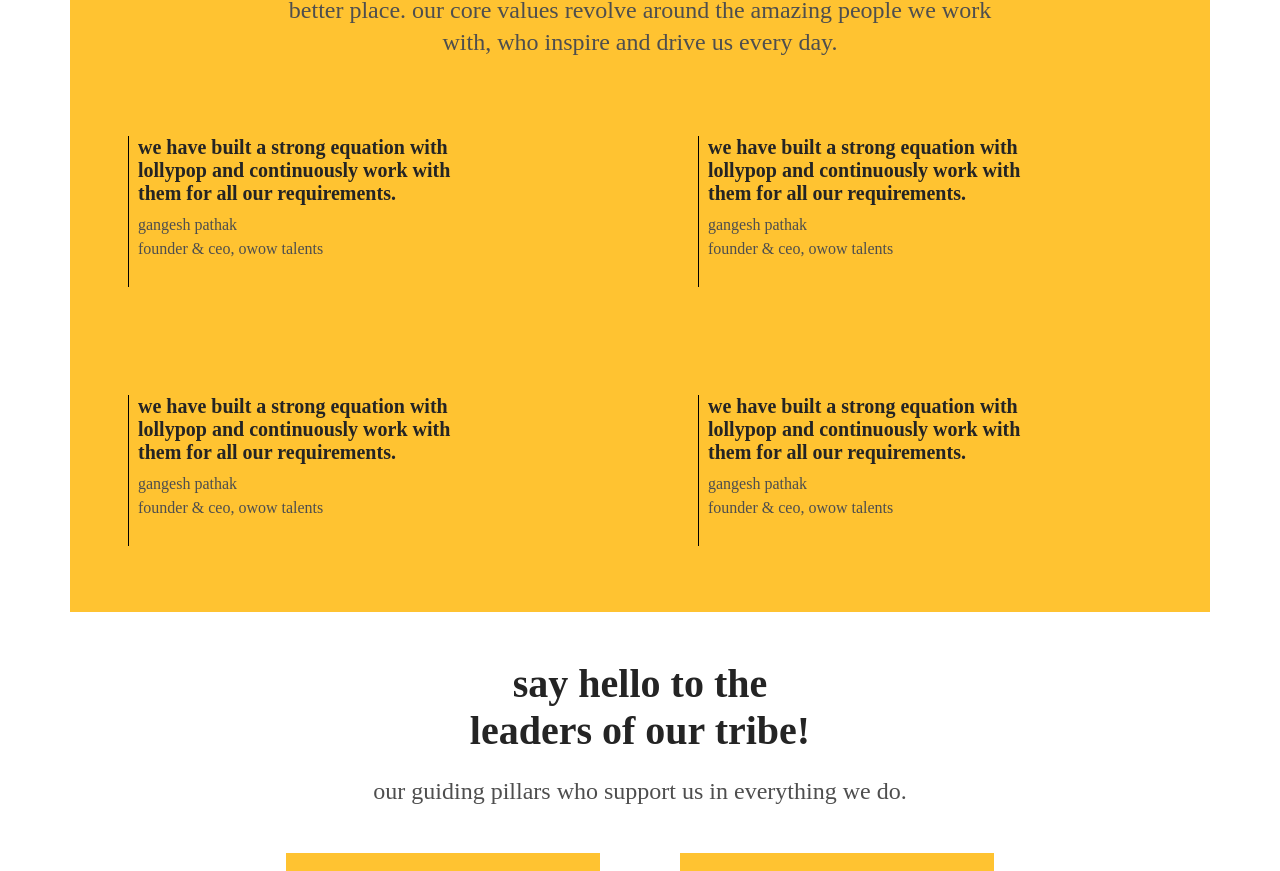
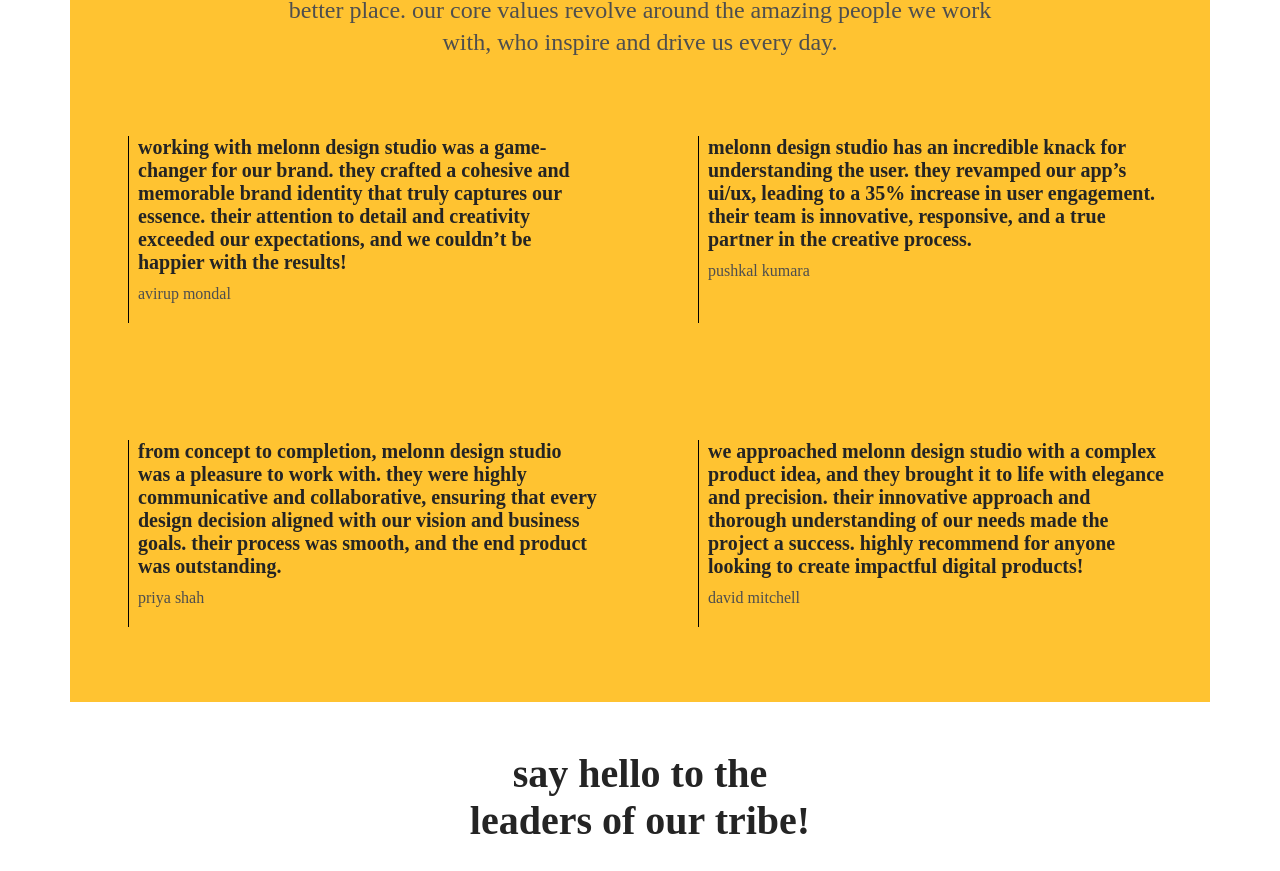
Before and after one commit to mayurnandwalkar/MellonnStududio, a React (Vite) app: page /about in a window 1280 px wide. Shown: the part 1756-2627 px from the top of the page. Built offline with nearby package versions, Linux system fonts and the light colour scheme; a web font is replaced by a local one.

Commit message:
testimonail added

```diff
--- a/src/Pages/AboutPage.jsx
+++ b/src/Pages/AboutPage.jsx
@@ -25,32 +25,32 @@ const AboutPage = () => {
                         <div className="grid-item">
                             <div className="mb-4">
                                 <div className="cst-hight-hr"></div>
-                                <h5>We have built a strong equation with Lollypop and continuously work with them for all our requirements.</h5>
-                                <span>Gangesh Pathak <br />Founder & CEO, Owow Talents</span>
+                                <h5>Working with Melonn Design Studio was a game-changer for our brand. They crafted a cohesive and memorable brand identity that truly captures our essence. Their attention to detail and creativity exceeded our expectations, and we couldn’t be happier with the results!</h5>
+                                <span>Avirup Mondal</span>
                             </div>
                         </div>
 
                         <div className="grid-item">
                             <div className="mb-4">
                                 <div className="cst-hight-hr"></div>
-                                <h5>We have built a strong equation with Lollypop and continuously work with them for all our requirements.</h5>
-                                <span>Gangesh Pathak <br />Founder & CEO, Owow Talents</span>
+                                <h5>Melonn Design Studio has an incredible knack for understanding the user. They revamped our app’s UI/UX, leading to a 35% increase in user engagement. Their team is innovative, responsive, and a true partner in the creative process.</h5>
+                                <span>Pushkal Kumara</span>
                             </div>
                         </div>
 
                         <div className="grid-item">
                             <div className="mb-4">
                                 <div className="cst-hight-hr"></div>
-                                <h5>We have built a strong equation with Lollypop and continuously work with them for all our requirements.</h5>
-                                <span>Gangesh Pathak <br />Founder & CEO, Owow Talents</span>
+                                <h5>From concept to completion, Melonn Design Studio was a pleasure to work with. They were highly communicative and collaborative, ensuring that every design decision aligned with our vision and business goals. Their process was smooth, and the end product was outstanding.</h5>
+                                <span>Priya Shah</span>
                             </div>
                         </div>
 
                         <div className="grid-item">
                             <div className="mb-4">
                                 <div className="cst-hight-hr"></div>
-                                <h5>We have built a strong equation with Lollypop and continuously work with them for all our requirements.</h5>
-                                <span>Gangesh Pathak <br />Founder & CEO, Owow Talents</span>
+                                <h5>We approached Melonn Design Studio with a complex product idea, and they brought it to life with elegance and precision. Their innovative approach and thorough understanding of our needs made the project a success. Highly recommend for anyone looking to create impactful digital products!</h5>
+                                <span>David Mitchell</span>
                             </div>
                         </div>
                     </div>
--- a/src/index.css
+++ b/src/index.css
@@ -572,7 +572,8 @@ input[type=text]:visited {
 }
 
 .our-value-section h5 {
-    width: 70%
+    width: 100%
+    /* width: 70% */
 }
 
 .our-value-section span {
@@ -936,7 +937,7 @@ input[type=text]:visited {
     }
 
     .cst-hight-hr {
-        top: 12px
+        /* top: 12px */
     }
 
     .navbar-toggler .collapsed {
```
